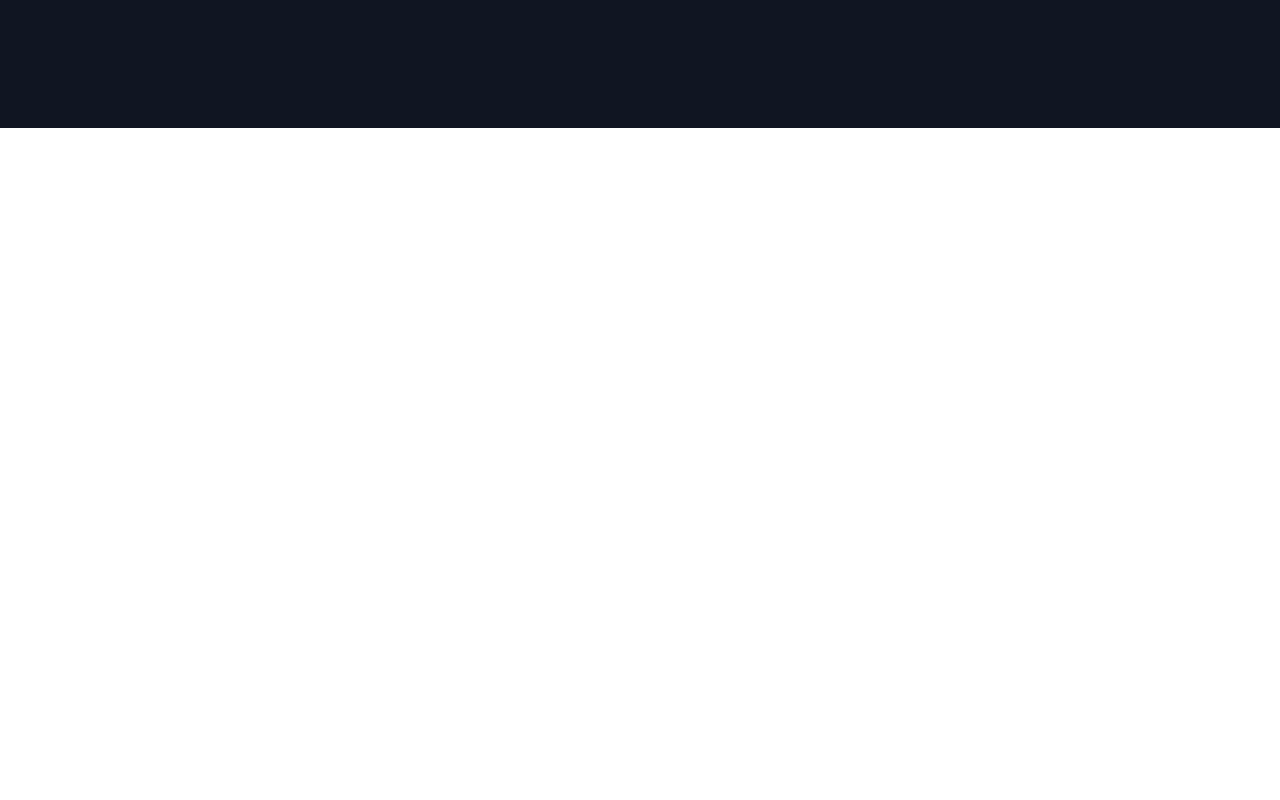
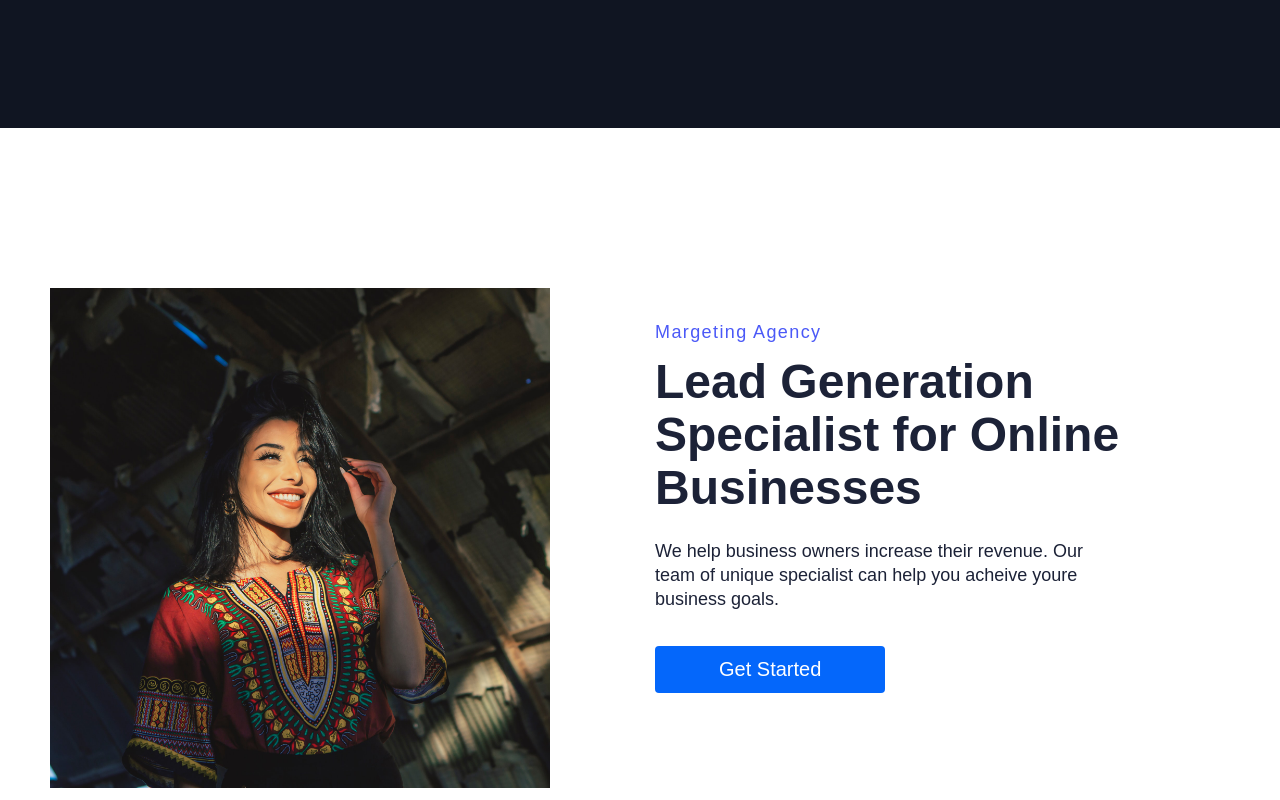
Before and after one commit to hvoyka/react-ultra, a React (Create React App) app: page / in a window 1280 px wide. Shown: the part 700-1500 px from the top of the page. Before the commit the page ends 828 px from the top, so only its background shows below. Built offline with nearby package versions, Linux system fonts and the light colour scheme; the HTML template or start-up script is replaced by a standard one.

Commit message:
add sections, change options for it; some fixes

```diff
--- a/src/globalStyles.js
+++ b/src/globalStyles.js
@@ -28,7 +28,7 @@ export const Container = styled.div`
 
 export const Button = styled.button`
   border-radius: 4px;
-  background-color: ${({primary}) => primary ? '#4B59F7' : '#0467fb'};
+  background-color: ${({primary}) => (primary ? '#4B59F7' : '#0467fb')};
   white-space: nowrap;
   padding: ${({big}) => (big ? '12px 64px' : '10px 20px')};
   color: #fff;
@@ -36,11 +36,12 @@ export const Button = styled.button`
   outline: none;
   border: none;
   cursor: pointer;
-  transition: all 0.3s ease-in-out;
+
 
   &:hover{
-    background: #fff;
-    color: ${({primary}) => primary ? '#0467fb' : '#4B59F7'};
+    transition: all 0.3s ease-in-out;
+    color: #fff;
+    background-color: ${({primary}) => (primary ? '#0467fb' : '#4B59F7')};
   }
   @media screen and (max-width: 960px) {
    width: 100%;
--- a/src/pages/HomePage/Data.js
+++ b/src/pages/HomePage/Data.js
@@ -14,3 +14,53 @@ export const homeObjOne = {
   alt: 'Image',
   start: ''
 }
+
+export const homeObjTwo = {
+  light: false,
+  primary: false,
+  lightBg: true,
+  imgStart: 'start',
+  lightTopLine: false,
+  lightTextDesc: false,
+  lightText: false,
+  buttonLabel: 'Get Started',
+  description: 'We help business owners increase their revenue. Our team of unique specialist can help you acheive youre business goals.',
+  headline: 'Lead Generation Specialist for Online Businesses',
+  topLine: 'Margeting Agency',
+  img: require('../../images/profile.jpg').default,
+  alt: 'Image',
+  start: 'true'
+}
+
+export const homeObjThree = {
+  light: false,
+  primary: true,
+  lightBg: false,
+  imgStart: '',
+  lightTopLine: true,
+  lightTextDesc: true,
+  lightText: true,
+  buttonLabel: 'Get Started',
+  description: 'We help business owners increase their revenue. Our team of unique specialist can help you acheive youre business goals.',
+  headline: 'Lead Generation Specialist for Online Businesses',
+  topLine: 'Margeting Agency',
+  img: require('../../images/svg-2.svg').default,
+  alt: 'Image',
+  start: ''
+}
+export const homeObjFour = {
+  light: false,
+  primary: true,
+  lightBg: false,
+  imgStart: 'start',
+  lightTopLine: true,
+  lightTextDesc: true,
+  lightText: true,
+  buttonLabel: 'Get Started',
+  description: 'We help business owners increase their revenue. Our team of unique specialist can help you acheive youre business goals.',
+  headline: 'Lead Generation Specialist for Online Businesses',
+  topLine: 'Margeting Agency',
+  img: require('../../images/svg-3.svg').default,
+  alt: 'Image',
+  start: 'true'
+}
--- a/src/pages/HomePage/Home.js
+++ b/src/pages/HomePage/Home.js
@@ -1,11 +1,14 @@
 import React from 'react';
 import {InfoSection} from '../../components';
-import {homeObjOne} from './Data';
+import {homeObjOne, homeObjTwo, homeObjThree, homeObjFour} from './Data';
 
 const Home = () => {
   return (
     <>
       <InfoSection {...homeObjOne} />
+      <InfoSection {...homeObjTwo} />
+      <InfoSection {...homeObjThree} />
+      <InfoSection {...homeObjFour} />
     </>
   )
 }
```
